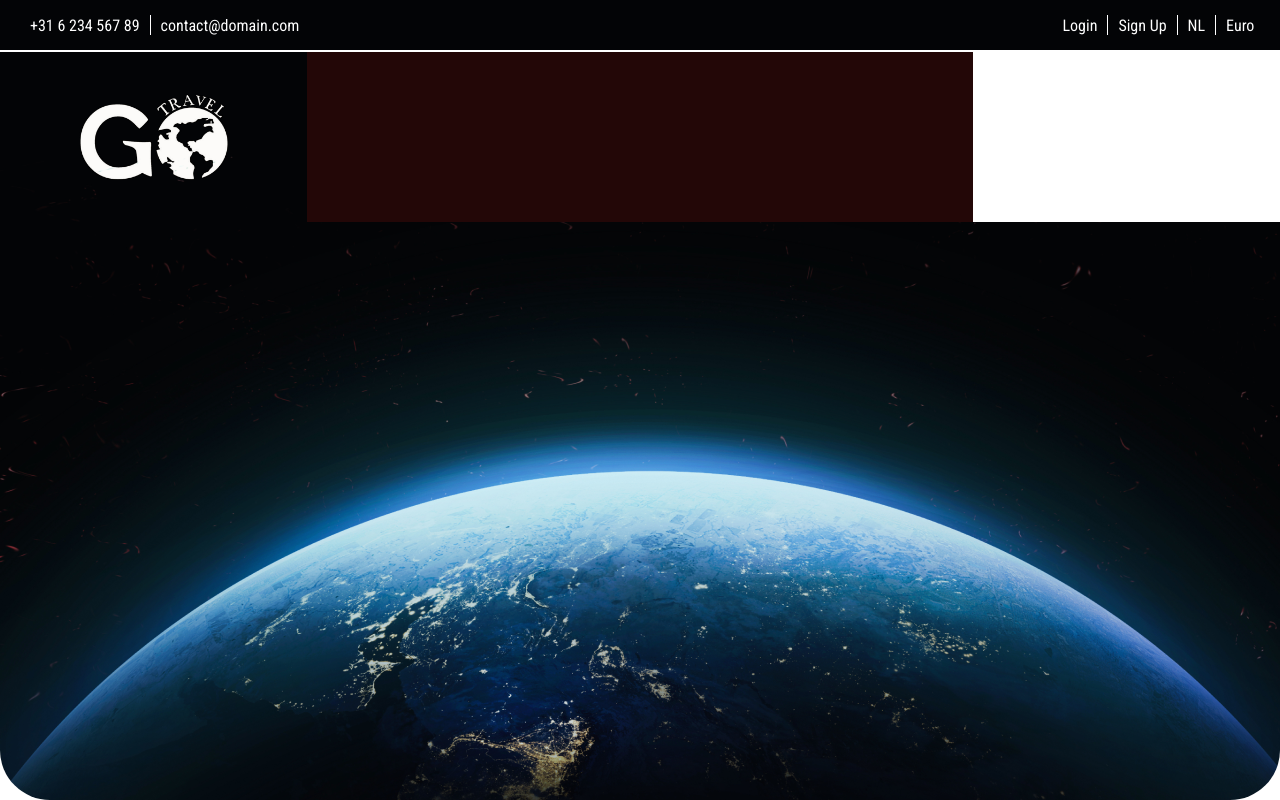
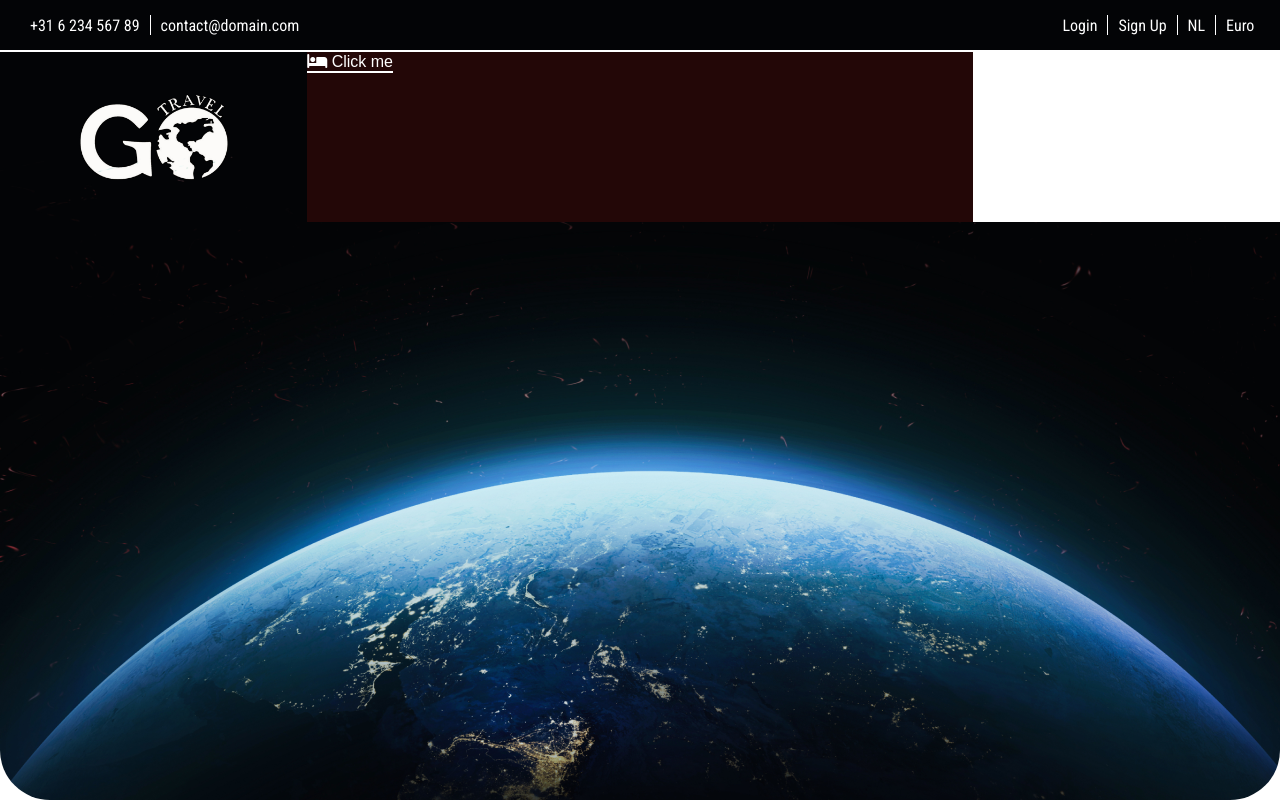
Before and after one commit to SergioGomezAlvarez/Reisorganisatie, a PHP site: page / in a window 1280 px wide. Run offline with PHP 8.4, Linux system fonts and the light colour scheme; some libraries are stand-ins or nearby versions.

Commit message:
midden top bar nog niet af

```diff
--- a/index.php
+++ b/index.php
@@ -40,10 +40,10 @@
         </nav>
         <div class="top-info">
             <div class="top-logo">
-            <img class="logo-img" src="img/Logo1.2.jpg" alt="">
-        </div>
+                <img class="logo-img" src="img/Logo1.2.jpg" alt="">
+            </div>
             <div class="top-midden-info">
-
+                <a class="underline-button"><i class="fa-solid fa-bed"></i> Click me</a>
             </div>
             <div class="top-zoeken">
 
@@ -51,5 +51,5 @@
         </div>
     </header>
 
-
+    <script src="https://kit.fontawesome.com/017f40d907.js" crossorigin="anonymous"></script>
 </body>
--- a/main.css
+++ b/main.css
@@ -83,3 +83,26 @@ nav {
     width: 150px;
     mix-blend-mode: difference;
 }
+
+.underline-button {
+    position: relative;
+    display: inline-block;
+    border: none;
+    background: none;
+    font-family: Arial, sans-serif;
+    font-size: 16px;
+    color: white;
+    text-decoration: none;
+    cursor: pointer;
+  }
+
+  /* CSS for the white line */
+  .underline-button::after {
+    content: "";
+    position: absolute;
+    left: 0;
+    bottom: -2px;
+    width: 100%;
+    height: 2px;
+    background-color: #fff;
+  }
```
